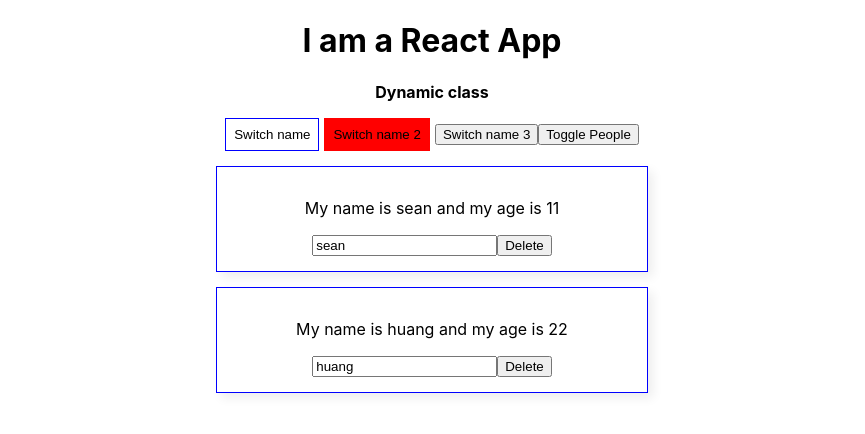
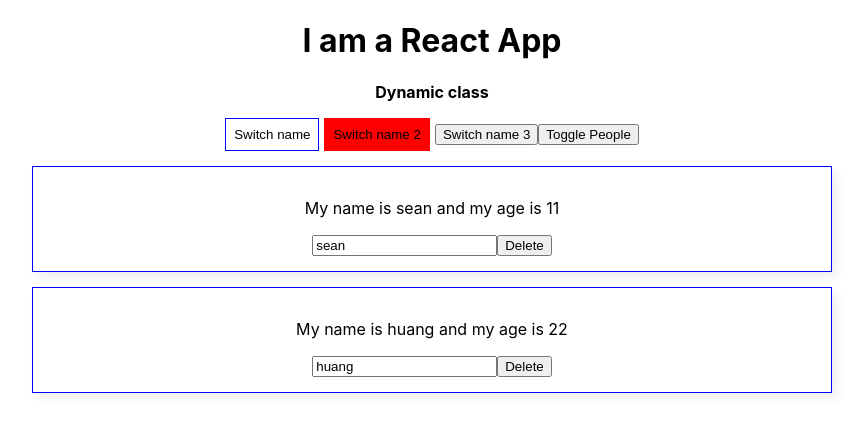
Before and after one commit to seanhuang514/ReactTheCompleteGuide, a React (Create React App) app: page / in a window 1280 px wide. Both pictures are taken after a click on the button "Toggle People". Shown: the top 434 px of the page, without its empty margins (208-1073 px from the left). Built offline with nearby package versions, Linux system fonts and the light colour scheme.

Commit message:
69. Enabling & Using CSS Modules(part1)
remove radium

```diff
--- a/src/App.js
+++ b/src/App.js
@@ -1,7 +1,7 @@
 import React, { Component } from 'react';
 import './App.css';
 import Person from './Person/Person'
-import Radium, { StyleRoot } from 'radium'
+
 class App extends Component {
   state = {
     people: [
@@ -91,11 +91,7 @@
       backgroundColor: 'green',
       border: '1px solid red',
       padding: '8px',
-      cursor: 'pointer',
-      ':hover': {
-        backgroundColor: 'lightgreen',
-        color: 'white'
-      }
+      cursor: 'pointer'
     }
 
     let people = null;
@@ -120,10 +116,6 @@
       );
 
       style.backgroundColor = 'red';
-      style[':hover'] = {
-        backgroundColor: 'pink',
-        color: 'white'
-      }
     }
 
     const classes = []
@@ -147,12 +139,10 @@
         <button style={style} onClick={() => this.switchNameHandle2('QQQ')}>Switch name 2</button>
         <button onClick={this.switchNameHandle2.bind(this,'WWWW')}>Switch name 3</button>
         <button onClick={this.togglePeople}>Toggle People</button>
-        <StyleRoot>
           { people }
-        </StyleRoot>
       </div>
     );
   }
 }
 
-export default Radium(App);
+export default App;
--- a/src/Person/Person.js
+++ b/src/Person/Person.js
@@ -1,15 +1,10 @@
 import React from 'react';
-import Radium from 'radium';
 
 import './Person.css'
 const person = (props) => {
-  const style = {
-    '@media (min-width: 800px)': {
-        width: '400px'
-    }
-};
+
   return (
-    <div className="Person" style={style}>
+    <div className="Person">
       <p>My name is {props.name} and my age is {props.age}</p>
       <p>{props.children}</p>
       {/*
@@ -27,4 +22,4 @@
 // props.name #=> 'xxx'
 // props.age #=> '123'
 // props.children #=> <p>childern</p>
-export default Radium(person)
+export default person
```
